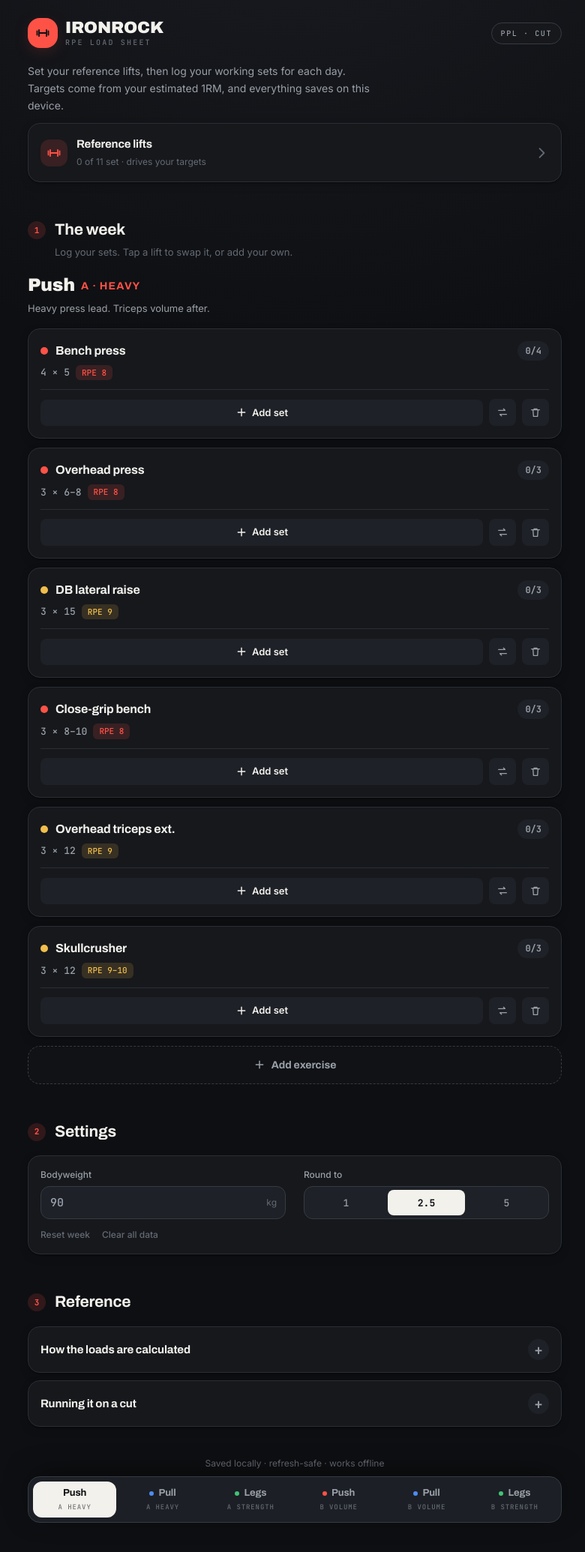
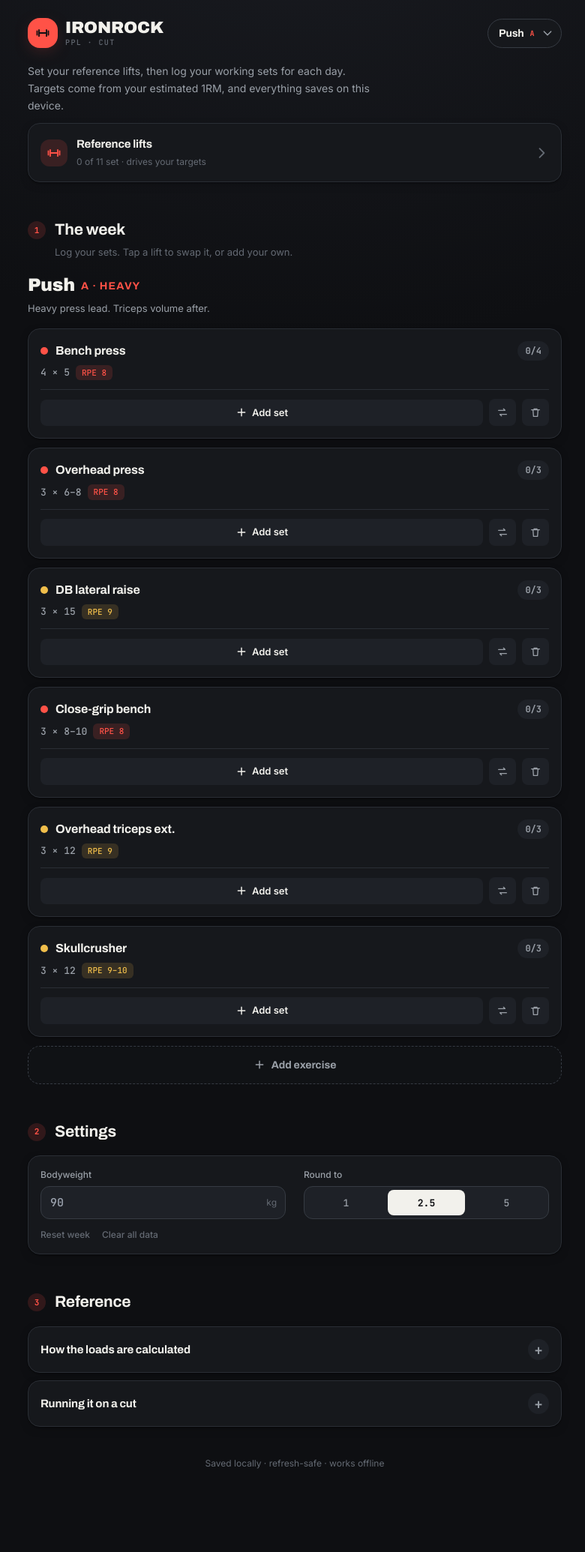
Before and after one commit to RockyR0ads/IronRock, a React (Vite) app: page / in a window 1280 px wide. Shown: the top 2070 px of the page at 75% size, without its empty margins (247-1027 px from the left). After the commit the page ends 2025 px from the top, so only its background shows below. Built offline with nearby package versions, Linux system fonts and the light colour scheme.

Commit message:
header dropdown rewire + the title change

```diff
--- a/src/App.tsx
+++ b/src/App.tsx
@@ -1,9 +1,10 @@
-import { useState } from 'react';
+import { useEffect, useState } from 'react';
 import { useStore } from './state/StoreContext';
 import { effBlocks, computedInUse } from './state/store';
 import { e1rmFor } from './state/selectors';
 import { CAT, CAT_ORDER, liftsInCategory } from './domain/lifts';
-import { Dumbbell, ChevronLeft, ChevronRight } from './components/common/icons';
+import { defaultDay } from './domain/program';
+import { Dumbbell, ChevronLeft, ChevronRight, ChevronDown } from './components/common/icons';
 import { SectionHead } from './components/common/SectionHead';
 import { GlobalControls } from './components/GlobalControls';
 import { ReferenceLifts } from './components/ReferenceLifts/ReferenceLifts';
@@ -25,6 +26,17 @@ export default function App() {
   const { state, dispatch } = useStore();
   const [page, setPage] = useState<Page>('week');
   const [picker, setPicker] = useState<PickerMode | null>(null);
+  const [dayPickerOpen, setDayPickerOpen] = useState(false);
+
+  // close the day dropdown on Escape
+  useEffect(() => {
+    if (!dayPickerOpen) return;
+    const onKey = (e: KeyboardEvent) => {
+      if (e.key === 'Escape') setDayPickerOpen(false);
+    };
+    document.addEventListener('keydown', onKey);
+    return () => document.removeEventListener('keydown', onKey);
+  }, [dayPickerOpen]);
 
   function pickerRequest(): PickerRequest | null {
     if (!picker) return null;
@@ -59,26 +71,58 @@ export default function App() {
 
   const refIds = computedInUse(state);
   const refsSet = refIds.filter((id) => e1rmFor(state, id) !== null).length;
+  const day = defaultDay(state.day);
+  const dayLetter = day?.variant.split('·')[0].trim();
 
   return (
-    <div className="mx-auto min-h-dvh max-w-[760px] px-4 pb-36 pt-safe sm:px-6 sm:pb-24">
+    <div className="mx-auto min-h-dvh max-w-[760px] px-4 pb-20 pt-safe sm:px-6 sm:pb-16">
       <header className="flex items-center justify-between pb-2 pt-6">
-        <div className="flex items-center gap-2.5">
-          <span className="flex h-10 w-10 items-center justify-center rounded-2xl bg-accent text-bg shadow-glow">
+        <div className="flex min-w-0 items-center gap-2.5">
+          <span className="flex h-10 w-10 shrink-0 items-center justify-center rounded-2xl bg-accent text-bg shadow-glow">
             <Dumbbell className="h-5 w-5" />
           </span>
-          <div className="leading-none">
+          <div className="min-w-0 leading-none">
             <div className="font-display text-[22px] font-black uppercase tracking-[-0.01em]">
               IronRock
             </div>
-            <div className="mt-1 font-mono text-[10px] uppercase tracking-[0.22em] text-muted-2">
-              RPE Load Sheet
+            <div className="mt-1 truncate font-mono text-[10px] uppercase tracking-[0.14em] text-muted-2">
+              PPL · Cut
             </div>
           </div>
         </div>
-        <span className="rounded-full border border-line-2 bg-surface px-3 py-1.5 font-mono text-[10px] uppercase tracking-[0.16em] text-muted">
-          PPL · Cut
-        </span>
+
+        {/* day switcher: opens the day selector dropdown */}
+        <div className="relative shrink-0">
+          <button
+            type="button"
+            onClick={() => setDayPickerOpen((o) => !o)}
+            aria-haspopup="true"
+            aria-expanded={dayPickerOpen}
+            className="flex items-center gap-2 rounded-full border border-line-2 bg-surface py-2 pl-3.5 pr-2.5 transition-colors hover:border-accent/50"
+          >
+            <span className="font-display text-[14px] font-bold tracking-[-0.01em]">
+              {day?.label}
+            </span>
+            <span className="font-mono text-[10px] font-bold uppercase tracking-[0.14em] text-accent">
+              {dayLetter}
+            </span>
+            <ChevronDown
+              className={`h-4 w-4 text-muted transition-transform ${dayPickerOpen ? 'rotate-180' : ''}`}
+            />
+          </button>
+          {dayPickerOpen && (
+            <>
+              <div
+                className="fixed inset-0 z-40"
+                aria-hidden
+                onClick={() => setDayPickerOpen(false)}
+              />
+              <div className="absolute right-0 top-full z-50 mt-2 w-[min(340px,82vw)] rounded-2xl border border-line-2 bg-surface-2 p-2 shadow-pop animate-fade-in">
+                <DayNav onSelect={() => setDayPickerOpen(false)} />
+              </div>
+            </>
+          )}
+        </div>
       </header>
 
       <p className="mb-3 mt-3 max-w-[52ch] text-[14px] leading-relaxed text-muted">
@@ -124,12 +168,7 @@ export default function App() {
         Saved locally · refresh-safe · works offline
       </footer>
 
-      <div className="fixed inset-x-0 bottom-0 z-40 px-3 pb-3 pt-2 pb-safe sm:static sm:px-0 sm:pb-0">
-        <div className="mx-auto max-w-[760px] space-y-2">
-          <RestTimerBar />
-          <DayNav />
-        </div>
-      </div>
+      <RestTimerBar />
 
       <ExercisePicker
         request={pickerRequest()}
--- a/src/components/DayView/DayNav.tsx
+++ b/src/components/DayView/DayNav.tsx
@@ -9,15 +9,15 @@ function dotColor(label: string): string {
 }
 
 /**
- * Day switcher. A floating, thumb-reachable pill bar pinned to the bottom on
- * mobile; a normal inline card on wider screens.
+ * Day switcher grid. Rendered inside the header's day-picker dropdown; calls
+ * `onSelect` after a day is chosen so the dropdown can close.
  */
-export function DayNav() {
+export function DayNav({ onSelect }: { onSelect?: () => void }) {
   const { state, dispatch } = useStore();
 
   return (
     <nav aria-label="Training day">
-      <div className="grid grid-cols-3 gap-1.5 rounded-2xl border border-line-2 bg-surface-2/95 p-1.5 shadow-pop backdrop-blur-md sm:grid-cols-6">
+      <div className="grid grid-cols-3 gap-1.5">
         {DAYS.map((day) => {
           const active = day.key === state.day;
           return (
@@ -25,7 +25,10 @@ export function DayNav() {
               key={day.key}
               type="button"
               aria-pressed={active}
-              onClick={() => dispatch({ type: 'setDay', key: day.key })}
+              onClick={() => {
+                dispatch({ type: 'setDay', key: day.key });
+                onSelect?.();
+              }}
               className={[
                 'flex min-h-[48px] flex-col items-center justify-center gap-0.5 rounded-xl px-1 py-1.5 transition-colors',
                 active ? 'bg-ink text-bg' : 'text-muted hover:bg-surface-3 hover:text-ink',
--- a/src/components/RestTimerBar.tsx
+++ b/src/components/RestTimerBar.tsx
@@ -14,7 +14,8 @@ export function RestTimerBar() {
   const pct = duration > 0 ? Math.max(0, Math.min(100, (secondsLeft / duration) * 100)) : 0;
 
   return (
-    <div className="flex items-center gap-2.5 rounded-2xl border border-line-2 bg-surface-2/95 px-3 py-2 shadow-pop backdrop-blur-md">
+    <div className="fixed inset-x-0 bottom-0 z-40 px-3 pb-3 pt-2 pb-safe">
+      <div className="mx-auto flex max-w-[760px] items-center gap-2.5 rounded-2xl border border-line-2 bg-surface-2/95 px-3 py-2 shadow-pop backdrop-blur-md">
       <span className="font-mono text-[10px] uppercase tracking-[0.16em] text-muted-2">Rest</span>
       <button
         type="button"
@@ -45,6 +46,7 @@ export function RestTimerBar() {
       >
         Skip
       </button>
+      </div>
     </div>
   );
 }
--- a/src/components/common/icons.tsx
+++ b/src/components/common/icons.tsx
@@ -48,6 +48,15 @@ export function ChevronRight(props: SVGProps<SVGSVGElement>) {
   );
 }
 
+/** Down chevron for dropdown triggers. */
+export function ChevronDown(props: SVGProps<SVGSVGElement>) {
+  return (
+    <svg viewBox="0 0 24 24" fill="none" aria-hidden="true" {...props}>
+      <path d="M5 9l7 7 7-7" stroke="currentColor" strokeWidth="2.2" strokeLinecap="round" strokeLinejoin="round" />
+    </svg>
+  );
+}
+
 /** Plus glyph for add actions. */
 export function PlusIcon(props: SVGProps<SVGSVGElement>) {
   return (
```
